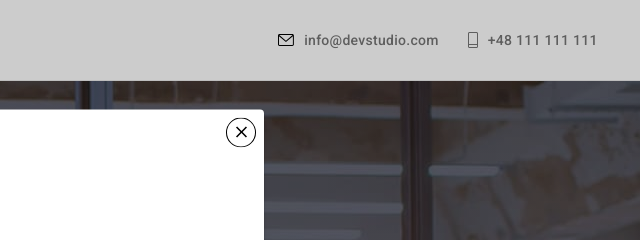
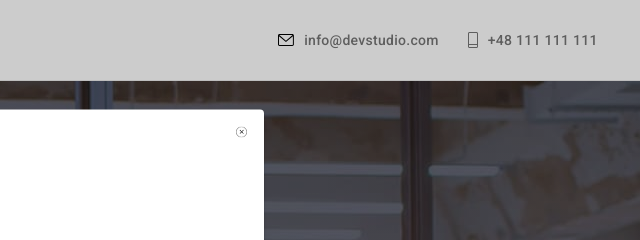
Before and after one commit to GoldenWarJoy/goit-markup-hw-05, a plain HTML site: page index.html in a window 1280 px wide. Both pictures are taken after a click on the button "Zamów usługę". Shown: the top 240 px of the page, 640-1280 px from the left. Drawn offline with nearby package versions, Linux system fonts and the light colour scheme.

Commit message:
icon-close-modal

```diff
--- a/index.html
+++ b/index.html
@@ -387,10 +387,11 @@
         </div>
       </div>
     </footer>
+
     <div class="overlay is-hidden" data-modal>
       <div class="modal">
         <button data-modal-close>
-          <svg width="30" height="30">
+          <svg width="11" height="11">
             <use href="./images/icons.svg#icon-close"></use>
           </svg>
         </button>
--- a/style.css
+++ b/style.css
@@ -698,12 +698,16 @@ body {
 
 .modal > button {
   position: absolute;
-  top: 8px;
-  right: 8px;
+  top: 17px;
+  right: 17px;
   border: 0;
   padding: 0;
   margin: 0;
   background: transparent;
+}
+
+.modal > button > svg {
+  display: block;
 }
 
 .overlay {
```
Also changed, not shown: images/icons.svg, images/icons_not_compiled.svg (added).
